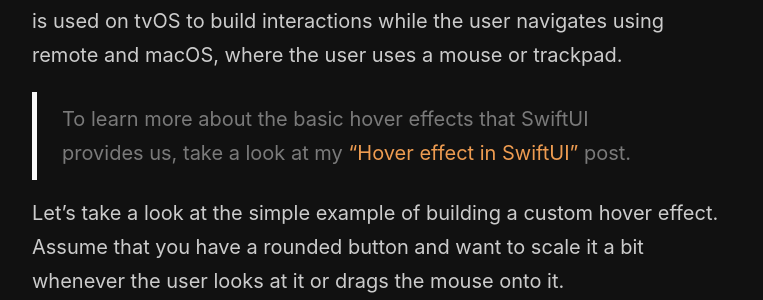
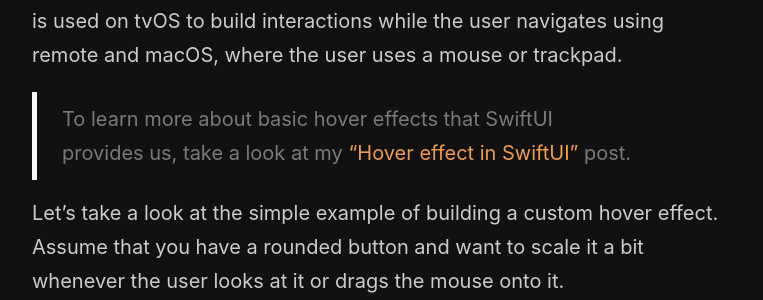
Before and after one commit to mecid/mecid.github.io, a Jekyll site: the page built from _posts/2024-09-03-custom-hover-effects-in-swiftui.md, in a window 1280 px wide and 900 px high, scrolled down 484 px. Shown: the part 153-453 px from the top of the window, without its empty margins (258-1021 px from the left). Built offline with Jekyll 4.4.1, drawn with Linux system fonts in a browser that asks for light colours.

Commit message:
typo fixed in the custom hover effects post

```diff
--- a/_posts/2024-09-03-custom-hover-effects-in-swiftui.md
+++ b/_posts/2024-09-03-custom-hover-effects-in-swiftui.md
@@ -11,7 +11,7 @@ Since purchasing Apple Vision Pro, I have been fully immersed in adapting my app
 
 First of all, hover effects are not specific to visionOS only. The same API is used on tvOS to build interactions while the user navigates using remote and macOS, where the user uses a mouse or trackpad.
 
-> To learn more about the basic hover effects that SwiftUI provides us, take a look at my ["Hover effect in SwiftUI"](/2020/03/25/hover-effect-in-swiftui/) post.
+> To learn more about basic hover effects that SwiftUI provides us, take a look at my ["Hover effect in SwiftUI"](/2020/03/25/hover-effect-in-swiftui/) post.
 
 Let's take a look at the simple example of building a custom hover effect. Assume that you have a rounded button and want to scale it a bit whenever the user looks at it or drags the mouse onto it.
 
```
